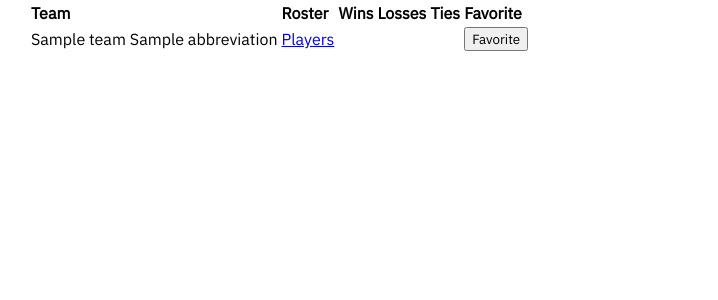
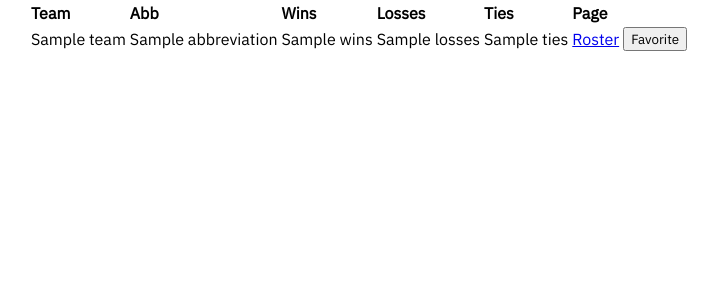
Before and after one commit to owenmoogk/nhl-fantasy, a Django app: template src/templates/teams/allTeams.html in a window 1280 px wide. Shown: the part 69-369 px from the top of the page, without its empty margins (36-754 px from the left). Run offline with Django 3.2, Linux system fonts and the light colour scheme; the template is opened without the code that fills it: most values are stand-ins (such as "Sample title", 1, 10 or a date in 2020).

Commit message:
cleaned up teams pages

```diff
--- a/src/templates/teams/allTeams.html
+++ b/src/templates/teams/allTeams.html
@@ -1,22 +1,25 @@
 {%extends "teams/teamBase.html"%}
 
 {%block teamContent %}
+    <div id="allTeams">
         <table>
+            <tr>
                 <th>Team</th>
-        <th></th>
-        <th>Roster</th>
+                <th>Abb</th>
                 <th>Wins</th>
                 <th>Losses</th>
                 <th>Ties</th>
-        <th>Favorite</th>
+                <th>Page</th>
+                <th></th>
+            </tr>
             {%for team in teams %}
                 <tr>
                     <td>{{team.name}}</td>
                     <td>{{team.abbreviation}}</td>
-                <td><a href="javascript: void(0)">Players</a></td>
-                <td></td>
-                <td></td>
-                <td></td>
+                    <td>{{team.wins}}</td>
+                    <td>{{team.losses}}</td>
+                    <td>{{team.ties}}</td>
+                    <td><a href="/team/{{team.id}}">Roster</a></td>
                     <td>
                         <form method="POST"> {% csrf_token %}
                             <input type="text" value="{{team.id}}" name="id" style="display: none;">
@@ -30,4 +33,5 @@
                 </tr>
             {%endfor%}
         </table>
+    </div>
 {%endblock%}
```
Also changed, not shown: src/templates/teams/myTeams.html (+9 -7 lines). Lines whose indentation alone changed are shown as unchanged.
